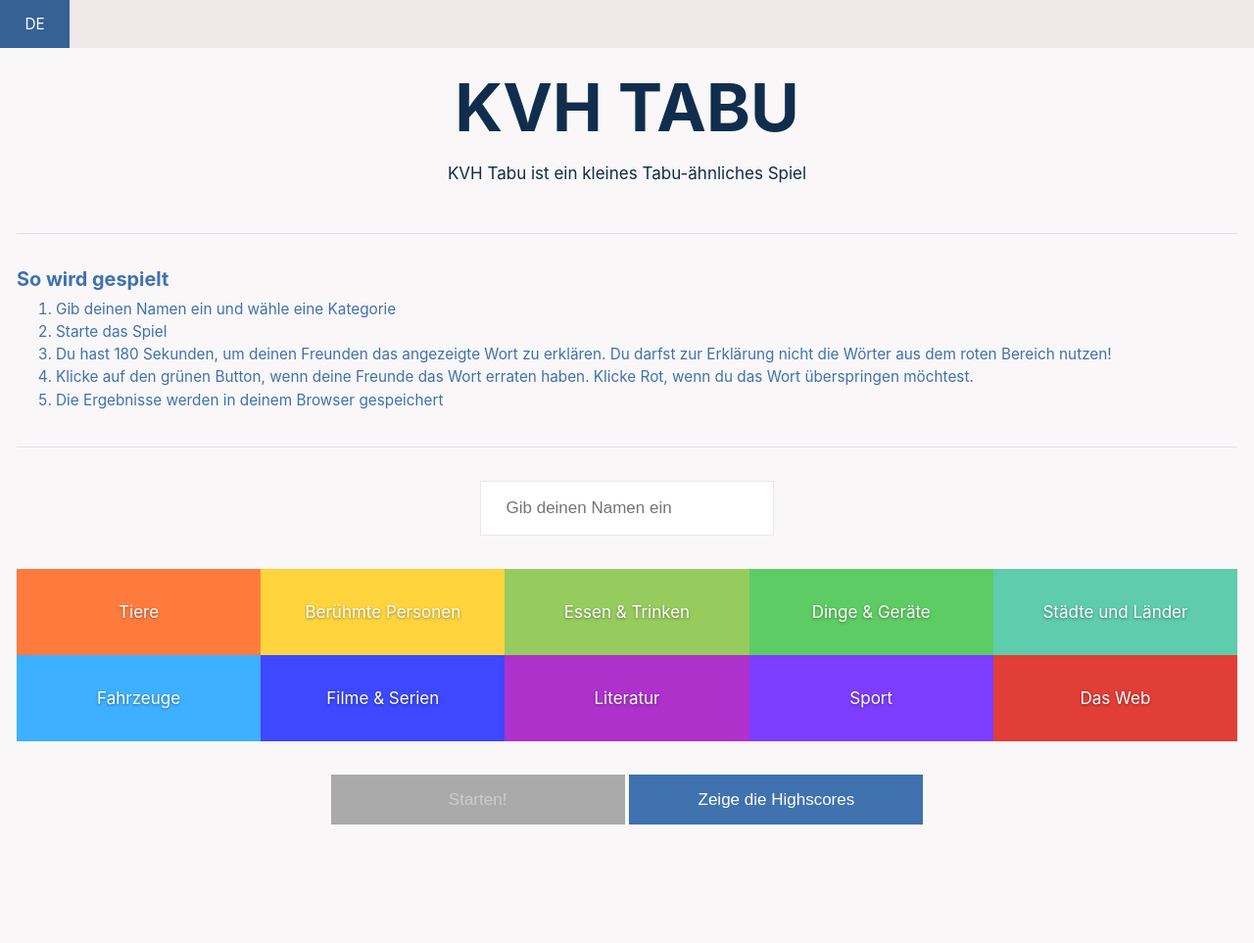
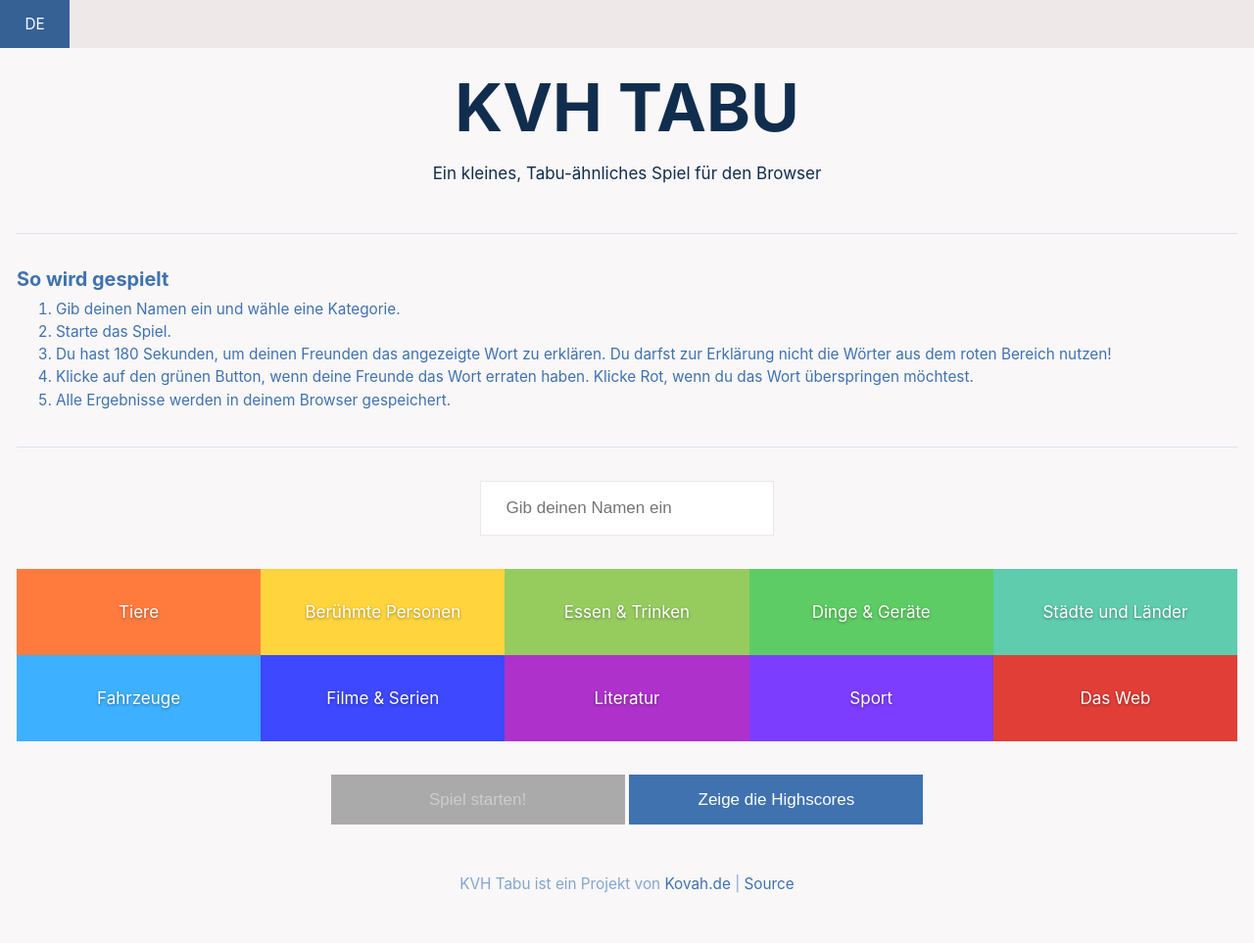
Before and after one commit to Kovah/Taboo, a PHP site: page / in a window 1280 px wide. Shown: the whole page at 98% size. Run offline with PHP 8.4, Linux system fonts and the light colour scheme; style sheets or scripts are compiled from the project's sources; some libraries are stand-ins or nearby versions.

Commit message:
Updates text for some elements and adds a copy notice

```diff
--- a/assets/sass/_intro.scss
+++ b/assets/sass/_intro.scss
@@ -85,4 +85,21 @@
   .intro__start {
     text-align: center;
   }
+  .intro__copy {
+    font-size: .9rem;
+    text-align: center;
+    margin: 3rem 0 2rem;
+    color: lighten($c-text-light, 20%);
+
+    a {
+      color: $c-text-light;
+      text-decoration: none;
+
+      &:hover,
+      &:focus {
+        color: $c-text-light;
+        text-decoration: underline;
+      }
+    }
+  }
 }
--- a/index.php
+++ b/index.php
@@ -88,6 +88,10 @@ $game['categories'] = [
                 <?php echo $lang['app.show-highscores']; ?>
             </button>
         </div>
+        <div class="intro__copy">
+            <?php echo $lang['app.copy']; ?>
+        </div>
+
     </div>
 </div>
 
--- a/lang/de.php
+++ b/lang/de.php
@@ -1,15 +1,16 @@
 <?php
 $lang = [
     'app.name' => 'KVH Tabu',
-    'app.description' => 'KVH Tabu ist ein kleines Tabu-ähnliches Spiel',
+    'app.description' => 'Ein kleines, Tabu-ähnliches Spiel für den Browser',
     'app.how-to' => '<h3>So wird gespielt</h3>
       <ol>
-        <li>Gib deinen Namen ein und wähle eine Kategorie</li>
-        <li>Starte das Spiel</li>
+        <li>Gib deinen Namen ein und wähle eine Kategorie.</li>
+        <li>Starte das Spiel.</li>
         <li>Du hast 180 Sekunden, um deinen Freunden das angezeigte Wort zu erklären. Du darfst zur Erklärung nicht die Wörter aus dem roten Bereich nutzen!</li>
         <li>Klicke auf den grünen Button, wenn deine Freunde das Wort erraten haben. Klicke Rot, wenn du das Wort überspringen möchtest.</li>
-        <li>Die Ergebnisse werden in deinem Browser gespeichert</li>
+        <li>Alle Ergebnisse werden in deinem Browser gespeichert.</li>
       </ol>',
+    'app.copy' => 'KVH Tabu ist ein Projekt von <a href="https://kovah.de">Kovah.de</a> | <a href="https://github.com/Kovah/Tabu">Source</a>',
 
     'category.animals'  => 'Tiere',
     'category.people'  => 'Berühmte Personen',
@@ -22,7 +23,7 @@ $lang = [
     'category.sports'  => 'Sport',
     'category.web'  => 'Das Web',
 
-    'game.start' => 'Starten!',
+    'game.start' => 'Spiel starten!',
     'game.get-ready' => 'Mach dich bereit!',
     'game.time-remaining' => 'Verbleibende Zeit:',
     'game.exit' => 'Beenden',
--- a/lang/en.php
+++ b/lang/en.php
@@ -10,6 +10,7 @@ $lang = [
         <li>Tap on the check mark if your friends guessed the word. Tap the cross to pick the next word.</li>
         <li>Scores will be saved in your browser</li>
       </ol>',
+    'app.copy' => 'KVH Tabu is a project by <a href="https://kovah.de">Kovah.de</a> | <a href="https://github.com/Kovah/Tabu">Source</a>',
 
     'category.animals'  => 'Animals',
     'category.people'  => 'Famous People',
@@ -22,7 +23,7 @@ $lang = [
     'category.sports'  => 'Sports',
     'category.web'  => 'The Web',
 
-    'game.start' => 'Start!',
+    'game.start' => 'Start the Game!',
     'game.get-ready' => 'Get ready!',
     'game.time-remaining' => 'Time remaining:',
     'game.exit' => 'Exit',
```
